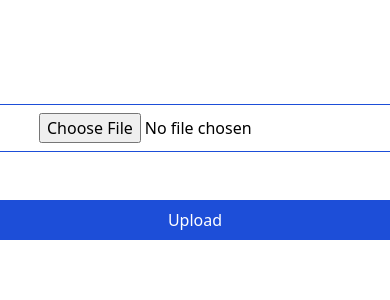
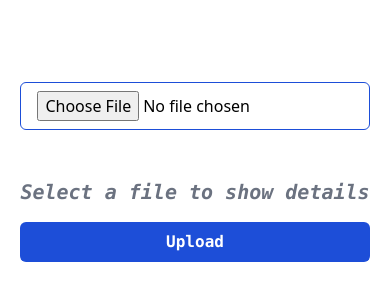
Before and after one commit to sammy-code98/file_upload, a React (Create React App) app: page / in a window 390 px wide. Shown: the part 250-550 px from the top of the page. Built offline with nearby package versions, Linux system fonts and the light colour scheme.

Commit message:
display uplaod details

```diff
--- a/src/component/FileUpload.jsx
+++ b/src/component/FileUpload.jsx
@@ -1,19 +1,51 @@
 import React, { useState } from "react";
 export default function FileUpload() {
-// info about the selectedFile
-    const [selectedFile, setSelectedFile] = useState()
-    // checks if the file is picked or not
-    const [isFilePicked, setIsFilePicked] = useState(false)
+  // info about the selectedFile
+  const [selectedFile, setSelectedFile] = useState();
+  // checks if the file is picked or not
+  const [isFilePicked, setIsFilePicked] = useState(false);
+
+  const changeHandler = (e) => {
+    setSelectedFile(e.target.files[0]);
+    setIsFilePicked(true);
+    console.log("chnage");
+  };
+  const handleSubmit = () => {
+    console.log("submit");
+  };
   return (
     <div className="flex flex-col">
       <input
         type="file"
         name="file"
-        className="border border-blue-700 mb-12 py-2 rounded-md px-12"
+        className="border border-blue-700 mb-12  px-4 py-2  rounded-md md:px-12"
+        onChange={changeHandler}
       />
+      {isFilePicked ? (
+        <div className="mb-4 mx-auto border border-gray-500 p-4 rounded-md shadow-md">
+          <p className="text-gray-500 font-bold font-mono italic ">
+            {" "}
+            Filename : {selectedFile.name}
+          </p>
+          <p className="text-gray-500 font-bold font-mono italic ">
+            Filetype : {selectedFile.type}
+          </p>
+          <p className="text-gray-500 font-bold font-mono italic ">
+            Size in bytes : {selectedFile.size}
+          </p>
+          <p className="text-gray-500 font-bold font-mono italic ">
+            Last Modifed Date : {selectedFile.lastModified.toLocaleDateString()}
+          </p>
+        </div>
+      ) : (
+        <p className="text-center mb-4 text-xl text-gray-500 font-bold font-mono italic ">
+          Select a file to show details
+        </p>
+      )}
       <button
         type="submit"
-        className="bg-blue-700 text-white px-12 py-2 rounded-md"
+        className="bg-blue-700 text-white md:px-12 py-2 rounded-md font-mono font-bold"
+        onClick={handleSubmit}
       >
         Upload
       </button>
```
